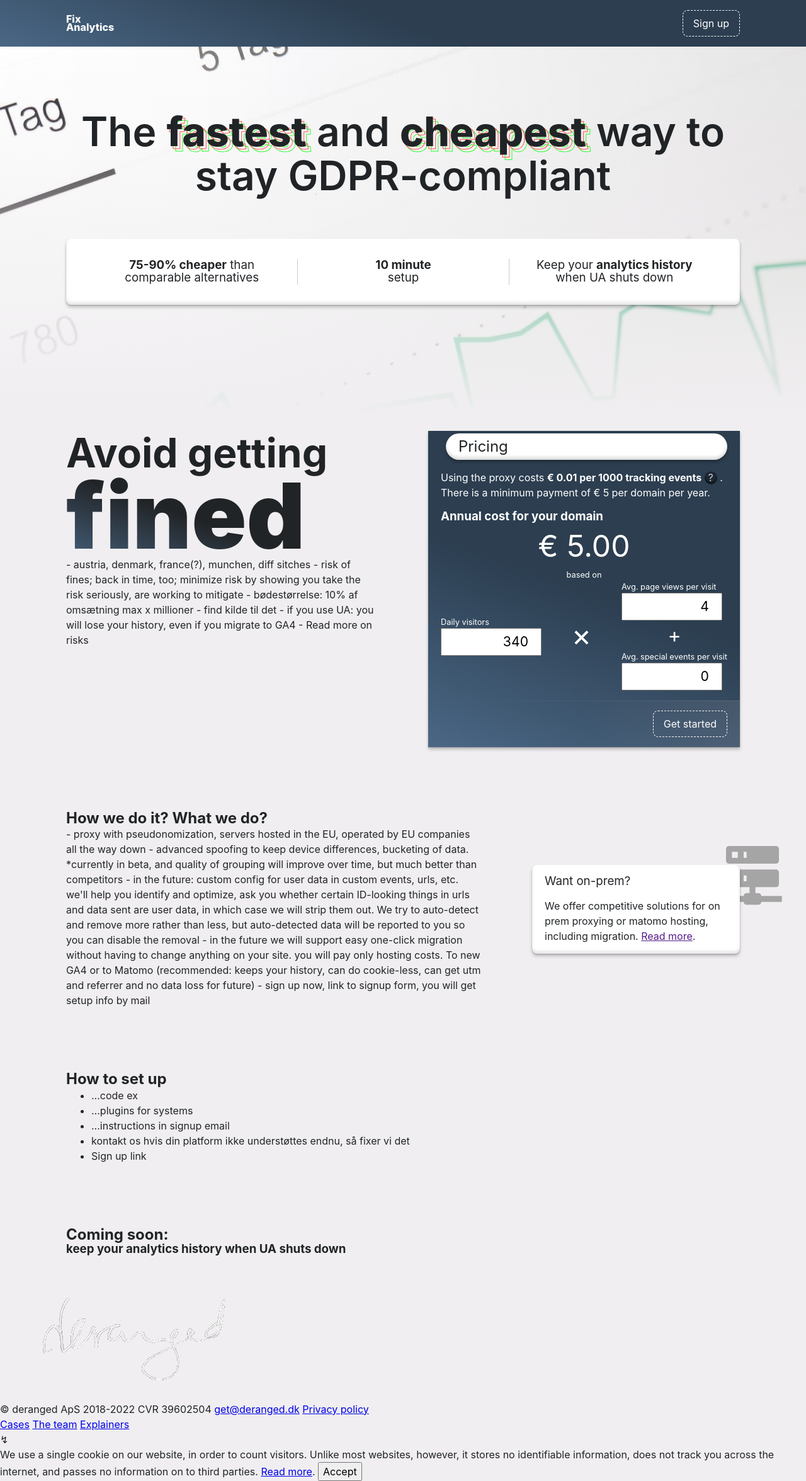
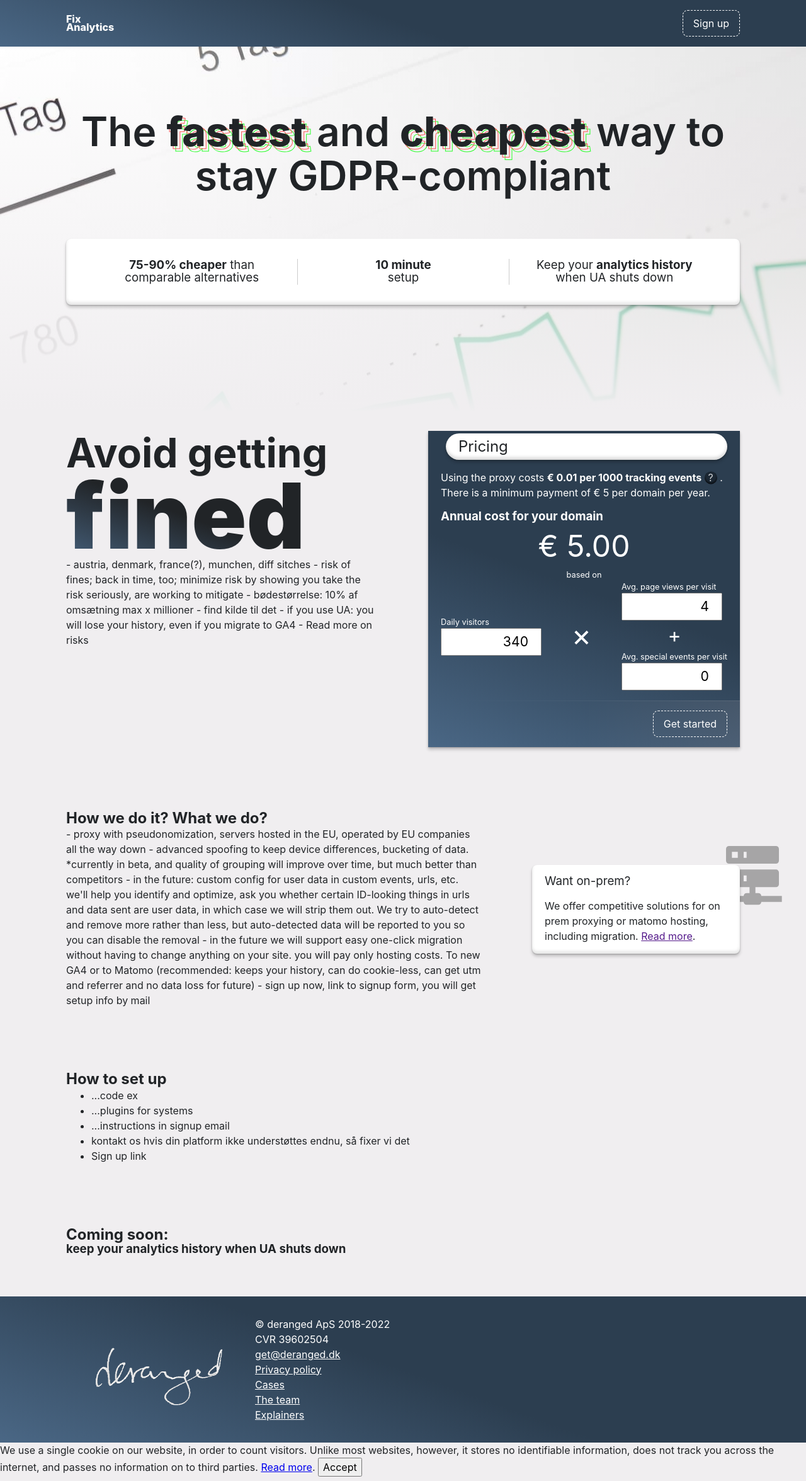
Before and after one commit to derangeddk/deranged.dk, a Jekyll site: the page built from fix-analytics/index.html, in a window 1280 px wide. Shown: the whole page at 63% size. Built offline with Jekyll 4.4.1, drawn with Linux system fonts in a browser that asks for light colours.

Commit message:
Fix analytics footer

```diff
--- /dev/null
+++ b/_includes/fix-analytics-footer.html
@@ -0,0 +1,23 @@
+<footer class="footer u-mt-lg">
+  <div class="container">
+    <div class="footer__content">
+      <img class="footer__logo" src="/img/somanylogos/1.png">
+      <div class="footer__info">
+        <span>&copy; deranged ApS 2018-<span id="footer-current-year">2019</span></span>
+        <span>CVR 39602504</span>
+        <span><a href="mailto:get@deranged.dk">get@deranged.dk</a></span>
+        <span><a href="/privacy/">Privacy policy</a></span>
+        <span><a href="/cases/">Cases</a></span>
+        <span><a href="/the-team/">The team</a></span>
+        <span><a href="/explainers/">Explainers</a></span>
+      </div>
+    </div>
+  </div>
+</footer>
+
+<script>
+  (function() {
+    var now = new Date();
+    document.getElementById("footer-current-year").innerText = now.getFullYear();
+  })();
+</script>
--- a/_layouts/fix-analytics-page.html
+++ b/_layouts/fix-analytics-page.html
@@ -9,7 +9,7 @@
 	<body ontouchstart="">
     {% include fix-analytics-navigation.html %}
 		{{ content }}
-		{% include footer.html %}
+		{% include fix-analytics-footer.html %}
 
 		<!-- Fathom - simple website analytics - https://github.com/usefathom/fathom -->
 		<script>
--- /dev/null
+++ b/_sass/fix-analytics/footer.scss
@@ -0,0 +1,30 @@
+.footer {
+  padding: 2rem 0;
+  color: white;
+  background-color: #2c3e50;
+  background-image: linear-gradient(200deg, $blue-gradient-light 50%, $blue-gradient-dark);
+
+  a {
+    color: inherit;
+  }
+}
+
+.footer__logo {
+  width: 100%;
+  max-width: 180px;
+  object-fit: contain;
+
+  @media(min-width: $width-md) {
+    max-width: 300px;
+  }
+}
+
+.footer__content {
+  display: flex;
+  align-items: center;
+}
+
+.footer__info {
+  display: flex;
+  flex-direction: column;
+}
--- a/css/fix-analytics-pages.scss
+++ b/css/fix-analytics-pages.scss
@@ -9,7 +9,8 @@ permalink: /css/fix-analytics-pages.css
 @import 'fix-analytics/logo';
 @import 'fix-analytics/text';
 @import 'fix-analytics/hero-section';
-@import 'fix-analytics/utility';
 @import 'fix-analytics/tooltip';
 @import 'fix-analytics/form';
 @import 'fix-analytics/button';
+@import 'fix-analytics/footer';
+@import 'fix-analytics/utility';
```
